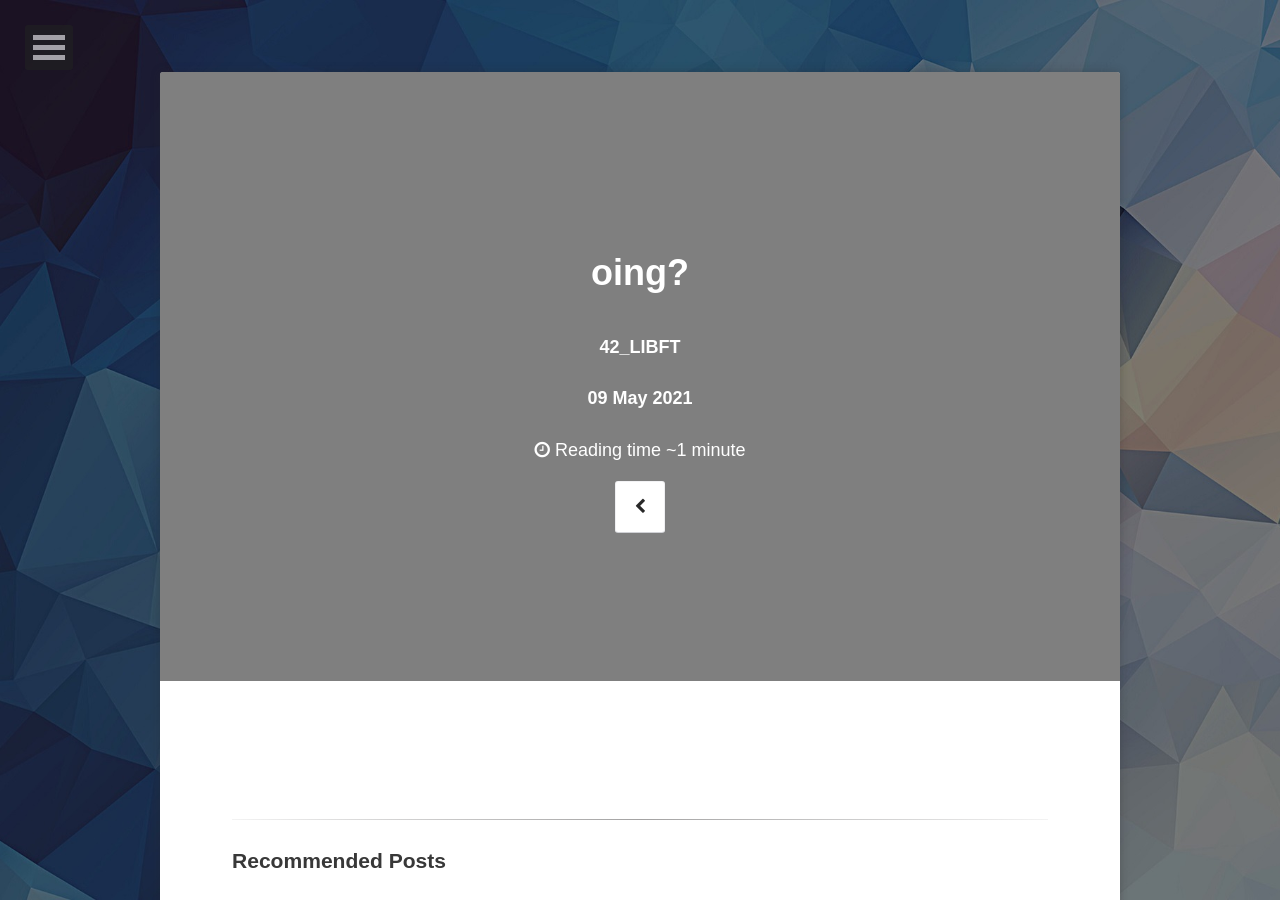
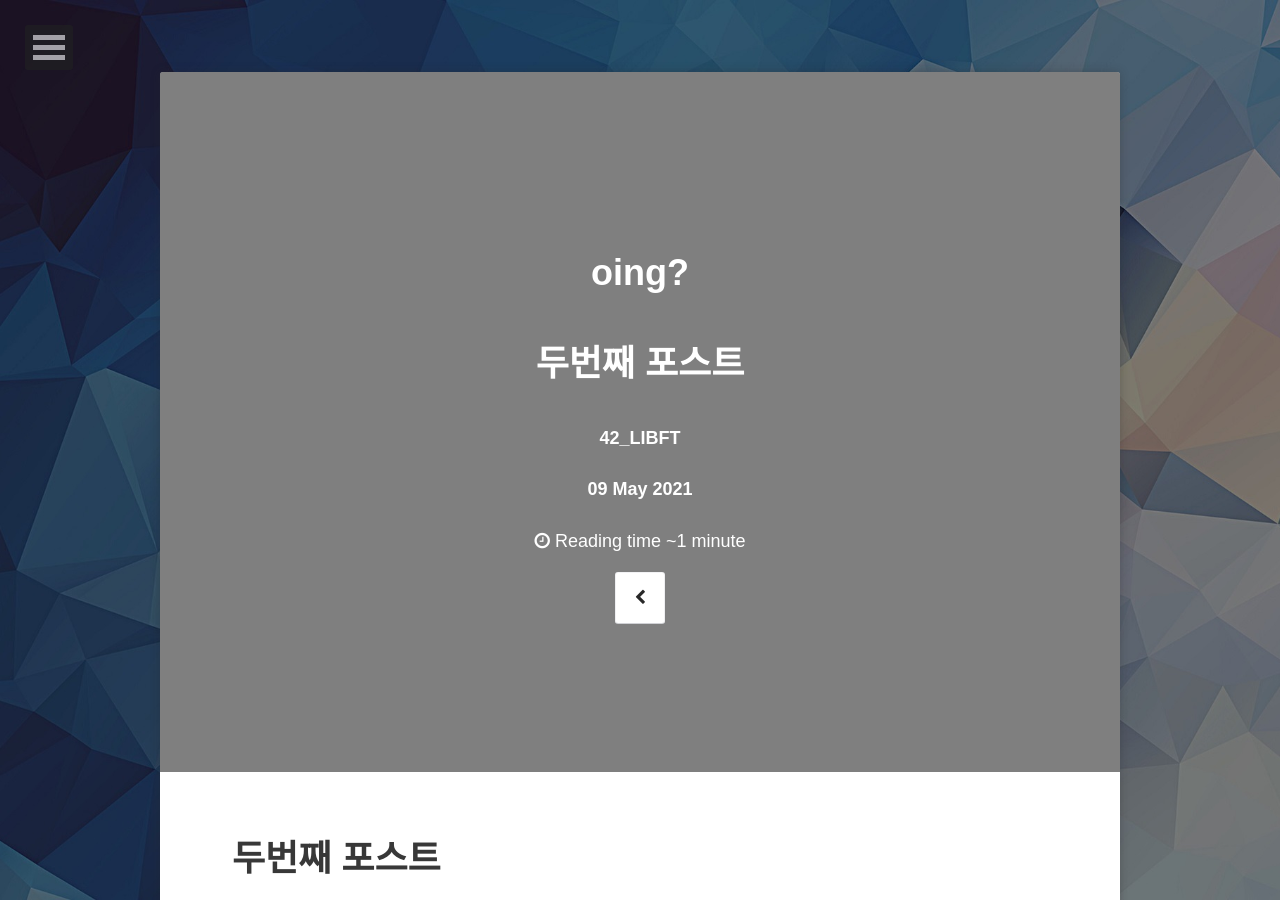
Before and after one commit to 2unbini/2unbini.github.io, a Jekyll site: the page built from _posts/42libft/2021-05-09-second.md, in a window 1280 px wide and 900 px high. Built offline with Jekyll 4.4.1, drawn with Linux system fonts in a browser that asks for light colours; some web fonts are replaced; comment, search, counter and statistics services are not loaded.

Commit message:
Update 2021-05-09-second.md

```diff
--- a/_posts/42libft/2021-05-09-second.md
+++ b/_posts/42libft/2021-05-09-second.md
@@ -8,3 +8,6 @@ tags:
 - MachineLearning
 comments: true
 ---
+
+
+# 두번째 포스트
```
